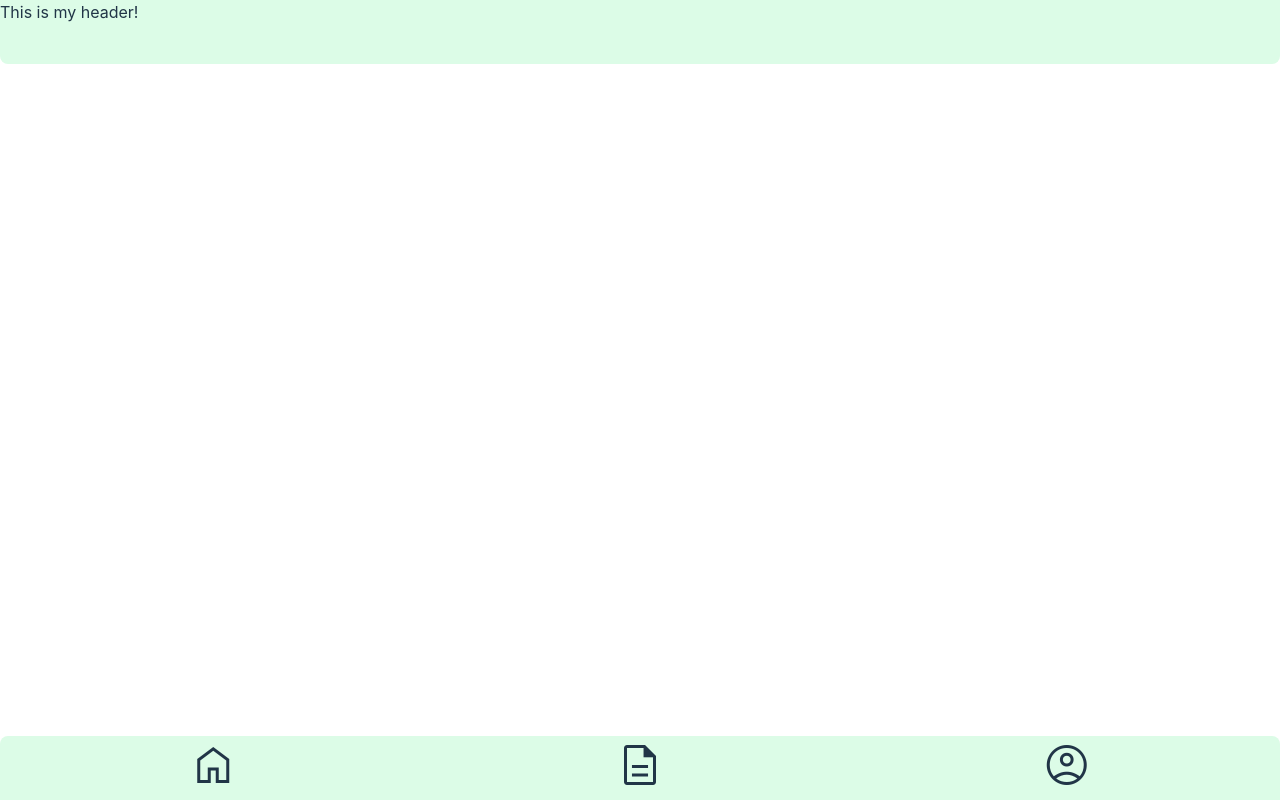
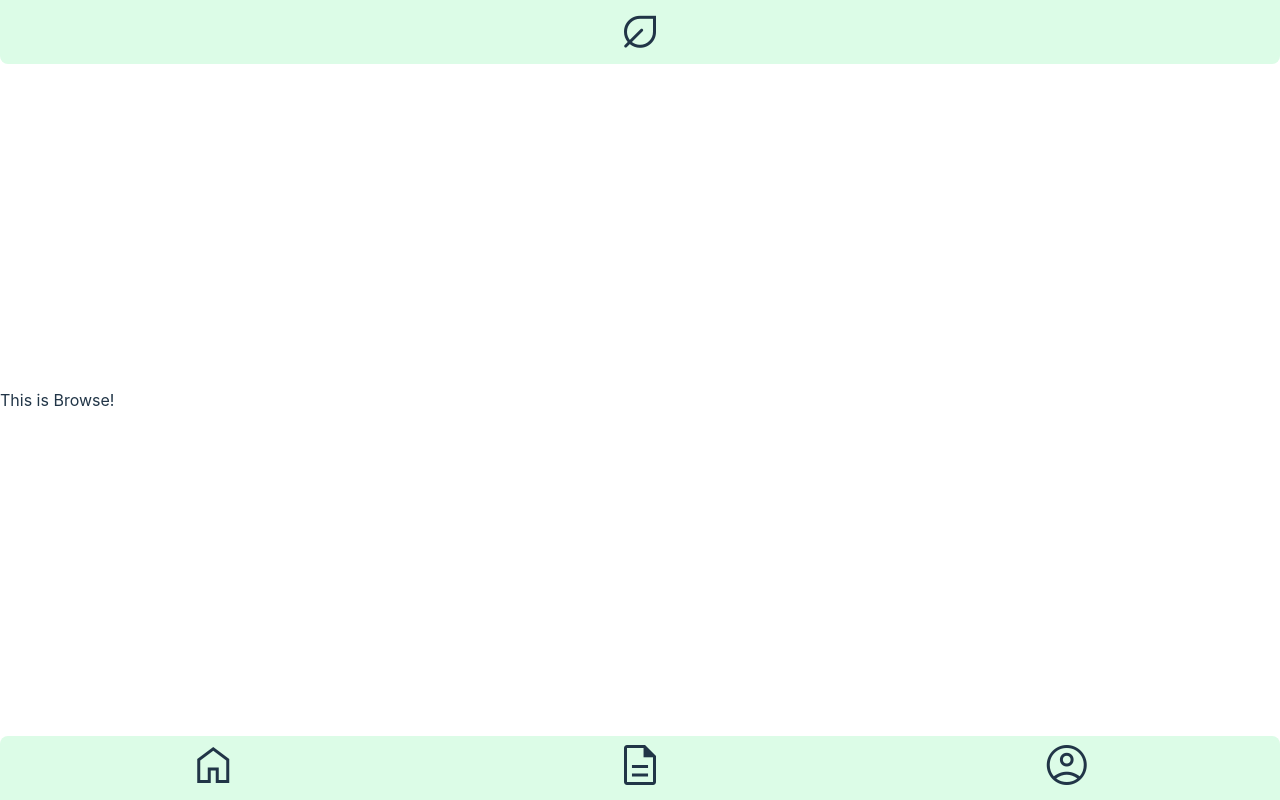
Before and after one commit to DiemBang/green-habit-tracker, a React (Vite) app in the folder green-habit-tracker-frontend/: page /browse in a window 1280 px wide. Built offline with nearby package versions, Linux system fonts and the light colour scheme.

Commit message:
create router and main pages

```diff
--- a/green-habit-tracker-frontend/src/App.tsx
+++ b/green-habit-tracker-frontend/src/App.tsx
@@ -1,12 +1,11 @@
+import { RouterProvider } from "react-router-dom";
 import "./App.css";
-import { Footer } from "./components/shared/Footer";
-import { Header } from "./components/shared/Header";
+import { router } from "./Router";
 
 function App() {
   return (
     <>
-      <Header></Header>
-      <Footer></Footer>
+      <RouterProvider router={router}></RouterProvider>
     </>
   );
 }
--- a/green-habit-tracker-frontend/src/Router.tsx
+++ b/green-habit-tracker-frontend/src/Router.tsx
@@ -0,0 +1,37 @@
+import { createBrowserRouter } from "react-router-dom";
+import { Suspense } from "react";
+import { Home } from "./pages/Home";
+import { NotFound } from "./pages/NotFound";
+import { Browse } from "./pages/Browse";
+import { Profile } from "./pages/Profile";
+import { Layout } from "./pages/Layout";
+
+export const router = createBrowserRouter([
+  {
+    path: "/",
+    element: <Layout></Layout>,
+    errorElement: <NotFound></NotFound>,
+    children: [
+      {
+        // http://localhost:5173/
+        path: "/home",
+        element: <Home></Home>,
+      },
+      {
+        // http://localhost:5173/browse
+        path: "/browse",
+        element: (
+          <Suspense fallback={<div>Loading...</div>}>
+            {" "}
+            <Browse></Browse>
+          </Suspense>
+        ),
+      },
+      {
+        // http://localhost:5173/profile
+        path: "/profile",
+        element: <Profile></Profile>,
+      },
+    ],
+  },
+]);
--- a/green-habit-tracker-frontend/src/components/shared/Header.tsx
+++ b/green-habit-tracker-frontend/src/components/shared/Header.tsx
@@ -1,8 +1,8 @@
 export const Header = () => {
   return (
     <>
-      <header className="w-screen h-16 bg-green-100 fixed top-0 rounded-b-lg">
-        This is my header!
+      <header className="w-screen h-16 bg-green-100 fixed top-0 rounded-b-lg flex items-center justify-center">
+        <span className="material-symbols-outlined">nest_eco_leaf</span>
       </header>
     </>
   );
--- /dev/null
+++ b/green-habit-tracker-frontend/src/pages/Browse.tsx
@@ -0,0 +1,7 @@
+export const Browse = () => {
+  return (
+    <>
+      <p>This is Browse!</p>
+    </>
+  );
+};
--- /dev/null
+++ b/green-habit-tracker-frontend/src/pages/HabitsPerCategory.tsx
@@ -0,0 +1,3 @@
+export const HabitsPerCategory = () => {
+  return <></>;
+};
--- /dev/null
+++ b/green-habit-tracker-frontend/src/pages/Home.tsx
@@ -0,0 +1,7 @@
+export const Home = () => {
+  return (
+    <>
+      <p>This is Home</p>
+    </>
+  );
+};
--- /dev/null
+++ b/green-habit-tracker-frontend/src/pages/Layout.tsx
@@ -0,0 +1,15 @@
+import { Outlet } from "react-router-dom";
+import { Header } from "../components/shared/Header";
+import { Footer } from "../components/shared/Footer";
+
+export const Layout = () => {
+  return (
+    <>
+      <Header></Header>
+      <main>
+        <Outlet></Outlet>
+      </main>
+      <Footer></Footer>
+    </>
+  );
+};
--- /dev/null
+++ b/green-habit-tracker-frontend/src/pages/NotFound.tsx
@@ -0,0 +1,8 @@
+export const NotFound = () => {
+  return (
+    <>
+      <h1>404.</h1>
+      <h2>Oops. We can't find that page</h2>
+    </>
+  );
+};
--- /dev/null
+++ b/green-habit-tracker-frontend/src/pages/Profile.tsx
@@ -0,0 +1,7 @@
+export const Profile = () => {
+  return (
+    <>
+      <p>This is Profile</p>
+    </>
+  );
+};
```
